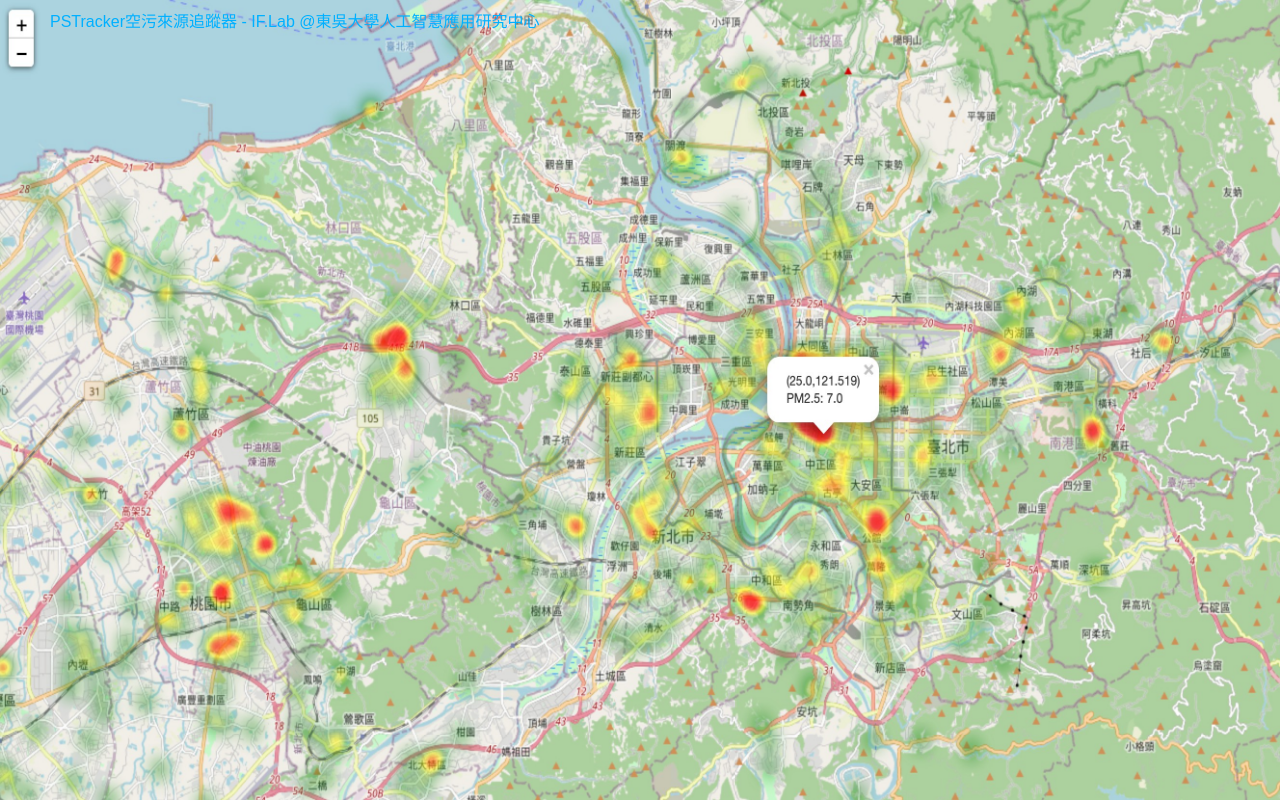
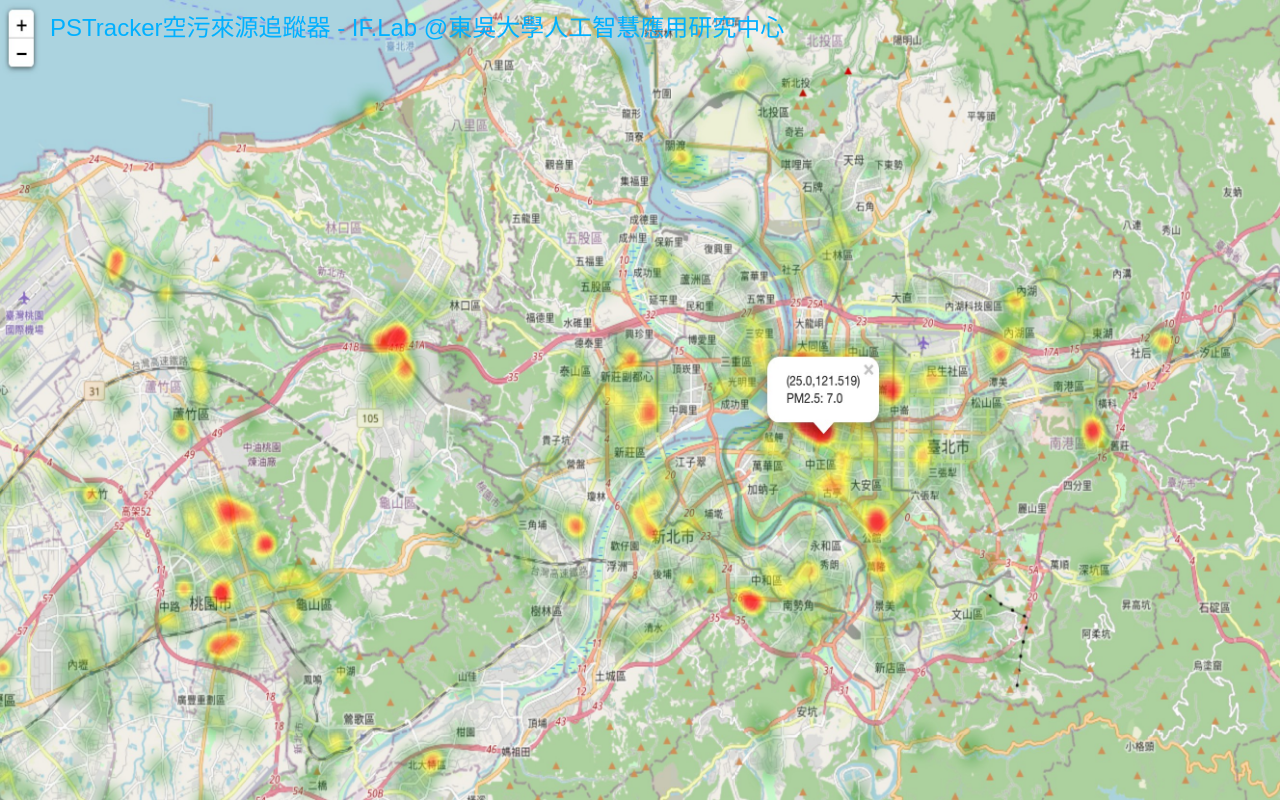
Before and after one commit to fuminghuang/PSTracker, a plain HTML site: page index_2.html in a window 1280 px wide. Drawn offline with Linux system fonts and the light colour scheme; a web font is replaced by a local one.

Commit message:
Update index_2.html

```diff
--- a/index_2.html
+++ b/index_2.html
@@ -5,7 +5,7 @@
   </head>
 
 <body BGCOLOR=#000000 style="color:#00B0FF; font-family:'cwTeXYen',Sans-serif; margin-left:50px; margin-right:50px; text-align:justify ">
-    <FONT SIZE="3">PSTracker空污來源追蹤器 - IF.Lab @東吳大學人工智慧應用研究中心</FONT>
+    <FONT SIZE="5">PSTracker空污來源追蹤器 - IF.Lab @東吳大學人工智慧應用研究中心</FONT>
     <div class="bg">
         <img src="https://raw.githubusercontent.com/fuminghuang/PSTracker/main/PSTracker_001.jpg">
     </div>
```
